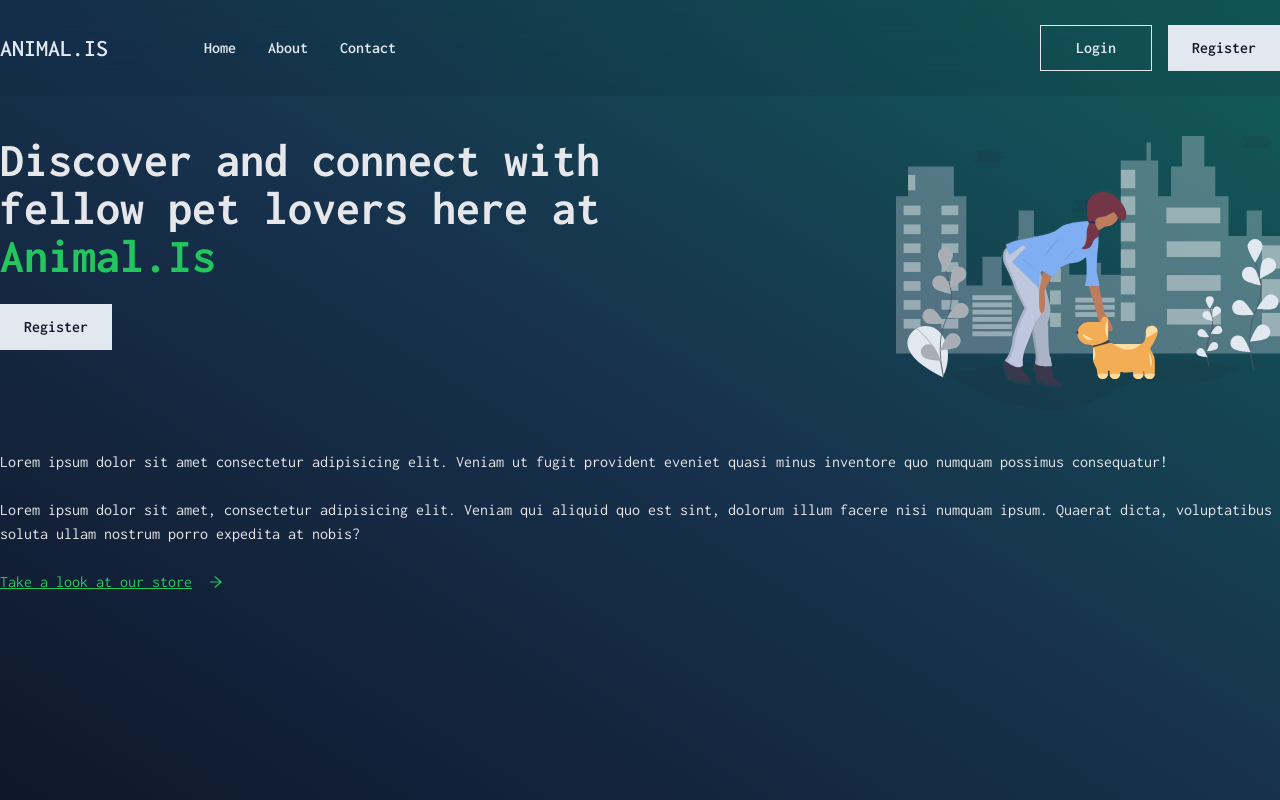
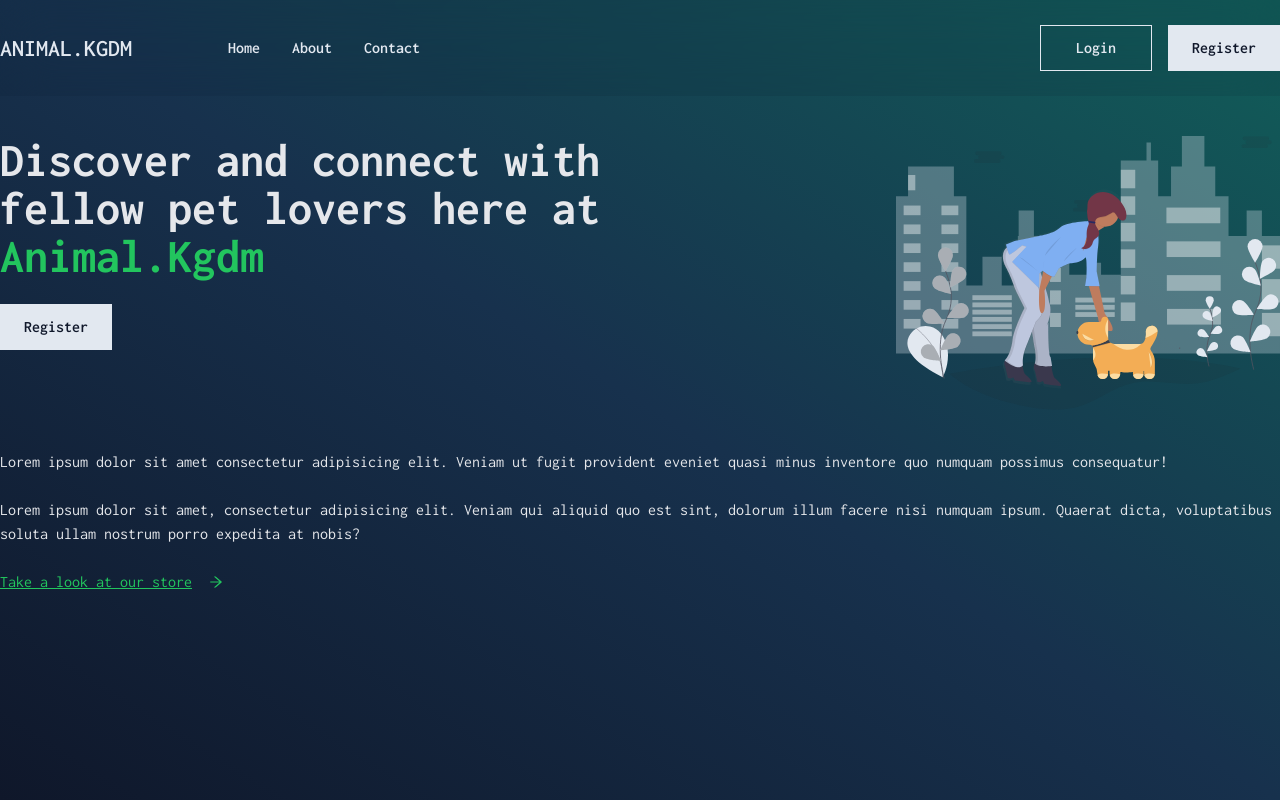
Before and after one commit to oluwatobiadegoke/Animalis-front-end, a React (Create React App) app: page / in a window 1280 px wide. Built offline with nearby package versions, Linux system fonts and the light colour scheme.

Commit message:
Name change

```diff
--- a/src/components/Home/Header.tsx
+++ b/src/components/Home/Header.tsx
@@ -9,7 +9,7 @@ const Header = () => {
         <div className="text-2xl md:text-4xl lg:text-5xl font-bold leading-snug mb-6">
           <h1>Discover and connect with</h1>
           <h1>fellow pet lovers here at</h1>
-          <h1 className="text-green-500">Animal.Is</h1>
+          <h1 className="text-green-500">Animal.Kgdm</h1>
         </div>
         <Button link={routes.register} width="w-28" className="font-semibold">
           Register
--- a/src/components/Navigator/Navbar.tsx
+++ b/src/components/Navigator/Navbar.tsx
@@ -16,7 +16,7 @@ const Navbar = () => {
           to={routes.home}
           className="text-textWhite-500 text-2xl uppercase md:mr-24 font-semibold"
         >
-          Animal.is
+          Animal.Kgdm
         </Link>
 
         <button
--- a/src/pages/login.tsx
+++ b/src/pages/login.tsx
@@ -14,7 +14,7 @@ const Login = () => {
         <div className="text-center font-bold mb-6">
           <h1 className="text-2xl md:text-4xl lg:text-5xl ">Welcome to</h1>
           <h1 className="text-green-500 text-4xl md:text-7xl lg:text-7xl mb-4">
-            Animal.Kg
+            Animal.Kgdm
           </h1>
           <p className="text-xs">Kindly type in your details to login</p>
         </div>
--- a/src/pages/register.tsx
+++ b/src/pages/register.tsx
@@ -14,7 +14,7 @@ const Register = () => {
         <div className="text-center font-bold mb-6">
           <h1 className="text-2xl md:text-4xl lg:text-5xl ">Welcome to</h1>
           <h1 className="text-green-500 text-4xl md:text-7xl lg:text-7xl mb-4">
-            Animal.Kg
+            Animal.Kgdm
           </h1>
           <p className="text-xs">Kindly type in your details to register</p>
         </div>
```
